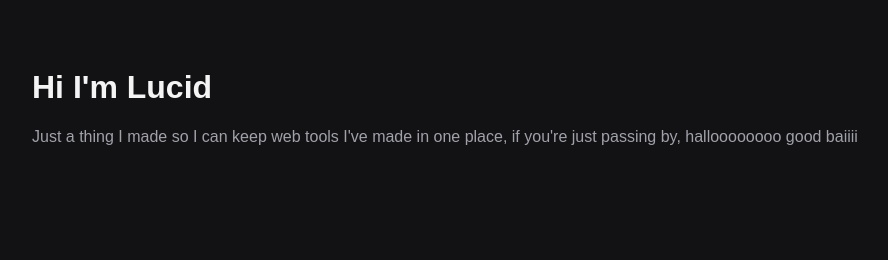
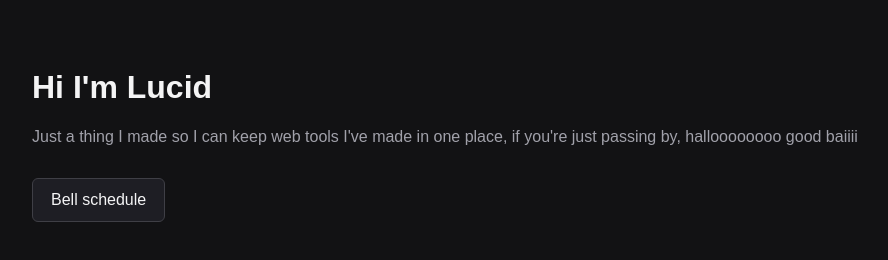
Before and after one commit to theLucidLibrarian/my-sites, a plain HTML site: page index.html in a window 1280 px wide. Shown: the whole page, without its empty margins (16-904 px from the left). Drawn offline with Linux system fonts and the light colour scheme.

Commit message:
Connection...

```diff
--- a/index.html
+++ b/index.html
@@ -8,10 +8,25 @@
 <style>
     body { font-family: sans-serif; background: #121214; color: #f4f4f5; padding: 40px; }
     p { color: #a1a1aa; }
+    .site-link {
+        display: inline-block;
+        margin-top: 16px;
+        padding: 12px 18px;
+        border: 1px solid #3f3f46;
+        border-radius: 6px;
+        background: #1e1e24;
+        color: #f4f4f5;
+        text-decoration: none;
+    }
+    .site-link:hover, .site-link:focus-visible {
+        background: #2a2a32;
+        border-color: #71717a;
+    }
 </style>
 </head>
 <body>
     <h1>Hi I'm Lucid</h1>
     <p>Just a thing I made so I can keep web tools I've made in one place, if you're just passing by, halloooooooo good baiiii</p>
+    <a class="site-link" href="clock/">Bell schedule</a>
 </body>
 </html>
```
